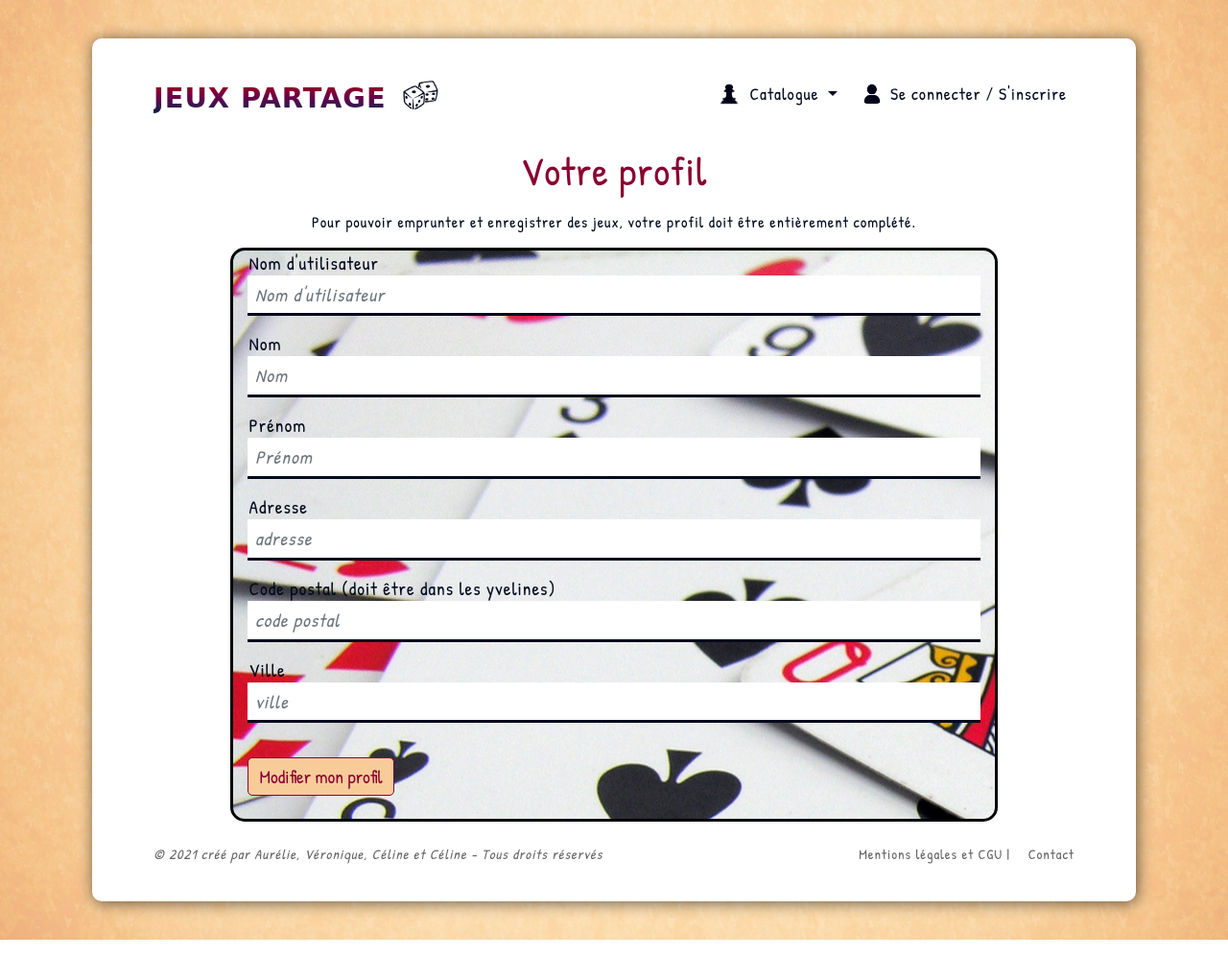
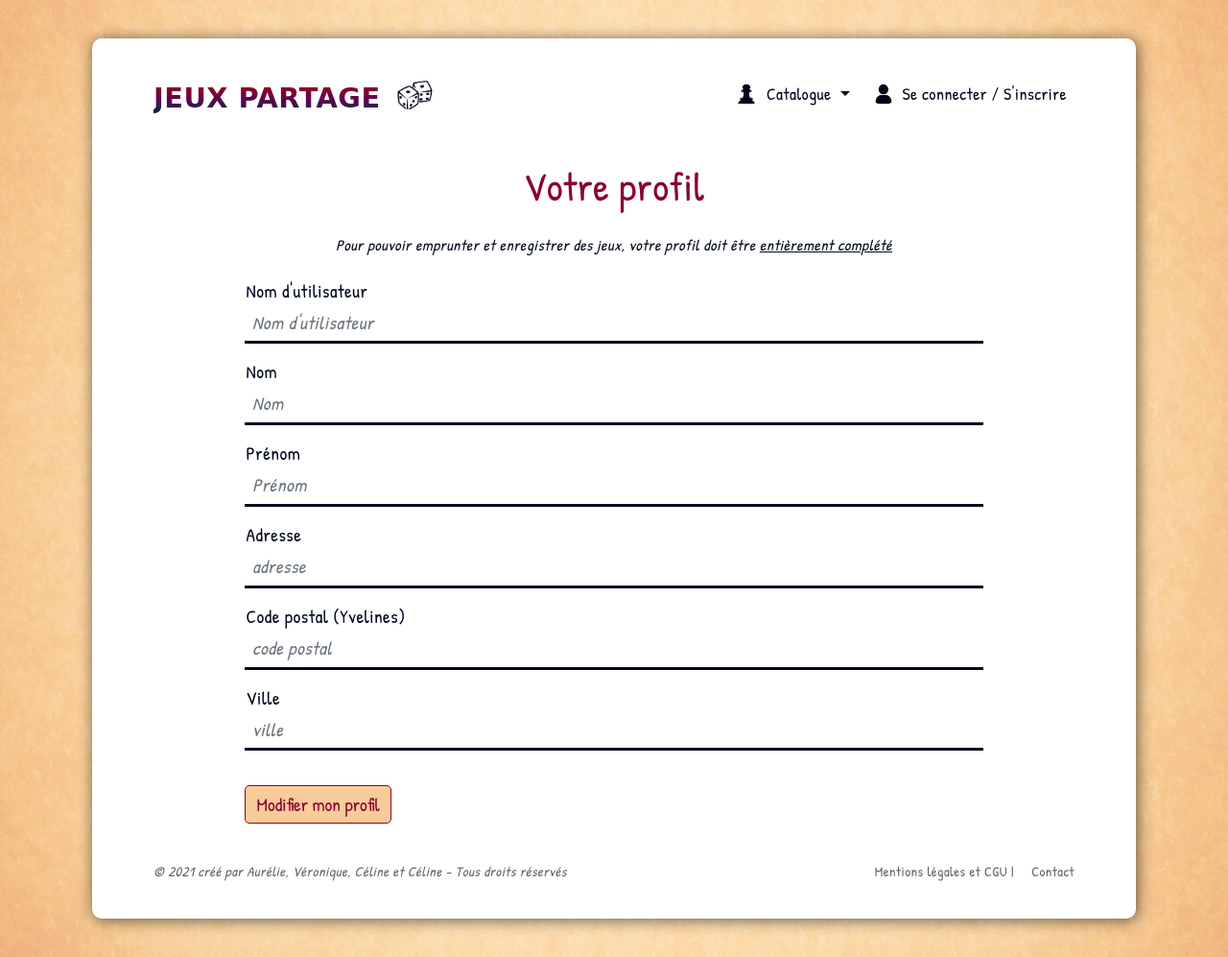
Before and after one commit to AurelieGilet/wf3_group_project, a Symfony app: template jeux_partage/templates/security/profil.html.twig in a window 1280 px wide. Shown: the whole page at 96% size. Run offline with Twig, Linux system fonts and the light colour scheme; the template is opened without the code that fills it, so the values that code supplies are empty; form fields are guessed from the names that the template uses; some libraries are stand-ins or nearby versions; some web fonts are replaced.

Commit message:
mise en forme pages profil / compte / jeux

```diff
--- a/jeux_partage/public/css/style.css
+++ b/jeux_partage/public/css/style.css
@@ -28,7 +28,7 @@ time, mark, audio, video {
 	vertical-align: baseline;
 	box-sizing: border-box;
 	color: rgb(0, 10, 30);
-	font-family: 'Patrick_Hand', cursive; letter-spacing: 1px;
+	font-family: 'Patrick_Hand', cursive; letter-spacing: 0.5px;
 }
 
 *::selection{
@@ -59,7 +59,7 @@ body {
 }
 
 main {
-    min-height: 60vh;
+    min-height: 50vh;
 }
 
 .h1 {
@@ -73,7 +73,8 @@ label {
     padding: 0 0.1rem;
 }
 
-input {
+
+input, select, .custom-file-label {
     font-size: 1.2rem !important;
     border: none !important;
     border-bottom: #000a1e solid 3px !important;
@@ -383,27 +392,6 @@ nav button {
 .border-dark
 {
     border-width:2px !important;
-
-}
-
-/* ********************** BORDER AFFICHAGE PROFIL & INSCRIPTION ********************** */
-.border
-{
-    border: 3px solid black !important;
-    border-radius: 15px;
-
-}
-
-/* ********************** BACKGROUND PROFIL + REGISTRATION ********************** */
-.background_profil
-{
-    background-image: url("../img/cartes-jouer-70797.jpg");
-
-}
-.background_registation
-{
-    background-image: url("../img/jeux-de-societe.jpg");
-    background-size: cover;
 }
 
 /* ********************** DEBUT FOOTER ********************** */
--- a/jeux_partage/src/Controller/FrontController.php
+++ b/jeux_partage/src/Controller/FrontController.php
@@ -83,7 +83,7 @@ class FrontController extends AbstractController
 
 		$form = $this->createForm(GameFormType::class, $game);
 		$form->handleRequest($request);
-		dd($request);
+		// dd($request);
 
 		if($form->isSubmitted() && $form->isValid())
 		{
--- a/jeux_partage/templates/base.html.twig
+++ b/jeux_partage/templates/base.html.twig
@@ -97,6 +97,7 @@
                                     <div class="dropdown-divider"></div>
                                     <a class="dropdown-item" href="">Gestion des Membres</a>
                                     <a class="dropdown-item" href="">Gestion du Catalogue</a>
+                                    <a class="dropdown-item" href="">Gestion des Catégories</a>
                                     <a class="dropdown-item" href="">Gestion des Emprunts</a>
                                 </div>
                             {% else %}
--- a/jeux_partage/templates/front/account_games.html.twig
+++ b/jeux_partage/templates/front/account_games.html.twig
@@ -6,10 +6,10 @@
 
 {% block body %}
 
-	<h1 class="display-4 text-center my-5">Liste de vos jeux</h1>
+	<h1 class="h1 mt-3 mb-4">Liste de vos jeux</h1>
 
-	<div class="text-center my-5">
-		<a href="{{ path('account_games_create') }}" class="col-md-3 btn btn-secondary mb-2">Enregistrer un nouveau jeu</a>
+	<div class="my-5 text-center text-md-left px-sm-0" stye="padding-left: 15px;">
+		<a href="{{ path('account_games_create') }}" class="btn-jp mt-4 mb-3" >Enregistrer un nouveau jeu</a>
 	</div>
 
 	{% for message in app.flashes('success') %}
--- a/jeux_partage/templates/front/detail.html.twig
+++ b/jeux_partage/templates/front/detail.html.twig
@@ -8,7 +8,7 @@
 
 {% block body %}
 
-    <h2 class="h1 display-4 text-center pb-4">{{ detail.name }}</h2>
+    <h1 class="h1 mt-3 mb-4">{{ detail.name }}</h1>
 
 		<div class="col-md-6 mx-auto">
 			<div class="card mb-4 shadow">
--- a/jeux_partage/templates/security/profil.html.twig
+++ b/jeux_partage/templates/security/profil.html.twig
@@ -7,9 +7,9 @@
 
 {% block body %}
 
-	<h2 class="h1 display-4 text-center">Votre profil</h2>
+	<h1 class="h1 mt-3 mb-4">Votre profil</h1>
 
-	<p class="text-center my-3">Pour pouvoir emprunter et enregistrer des jeux, votre profil doit être entièrement complété.</p>
+	<p class="text-center my-4 font-italic p_profil">Pour pouvoir emprunter et enregistrer des jeux, votre profil doit être <span style="text-decoration: underline;">entièrement complété</span></p>
 
 	{% for message in app.flashes('success') %}
         <div class="col-md-3 bg-success p-4 rounded mx-auto text-center text-white mb-3">
@@ -17,30 +17,20 @@
         </div>
     {% endfor %}
 
-
-
 	<section class="row justify-content-center">
-
-			<div class="border col-md-10  background_profil">
-			{{ form_start(form, {'attr': {'class': 'col-md-6 mx-auto py-4'}}) }}
+		<div class="col-md-10">
+			{{ form_start(form, {'attr': {'class': 'col-md-12 mx-auto py-4 row justify-content-around'}}) }}
 
 				{{ form_row(form.username, {'label' : "Nom d'utilisateur", 'attr' : {'placeholder': "Nom d'utilisateur"}} ) }}
-
 				{{ form_row(form.lastname, {'label' : "Nom",'attr': {'placeholder': 'Nom'}}) }}
-
 				{{ form_row(form.firstname, {'label' : "Prénom", 'attr' : {'placeholder': "Prénom" }}) }}
-
 				{{ form_row(form.address, {'label' : "Adresse", 'attr' : {'placeholder': "adresse" }}) }}
-
-				{{ form_row(form.zipcode, {'label' : "Code postal (doit être dans les yvelines)", 'attr' : {'placeholder': "code postal" }}) }}
-
+				{{ form_row(form.zipcode, {'label' : "Code postal (Yvelines)", 'attr' : {'placeholder': "code postal" }}) }}
 				{{ form_row(form.city, {'label' : "Ville", 'attr' : {'placeholder': "ville" }}) }}
 
-				<button type="submit" class="btn-jp mb-4">Modifier mon profil</button>
+				<button type="submit" class="btn-jp mx-auto mt-4 mb-3">Modifier mon profil</button>
 
 			{{ form_end(form) }}
-
-			</div>
-
+		</div>
 	</section>
 {% endblock %}
```
Also changed, not shown: other parts of jeux_partage/public/css/style.css (+19 -8 lines), jeux_partage/src/Form/GameFormType.php (+21 -8 lines), jeux_partage/src/Form/ProfilFormType.php (+19 -6 lines), jeux_partage/templates/front/account_games_registration.html.twig (+15 -22 lines), jeux_partage/templates/security/login.html.twig (+4 -4 lines), jeux_partage/templates/security/registration.html.twig (+6 -4 lines), 1 other file.
